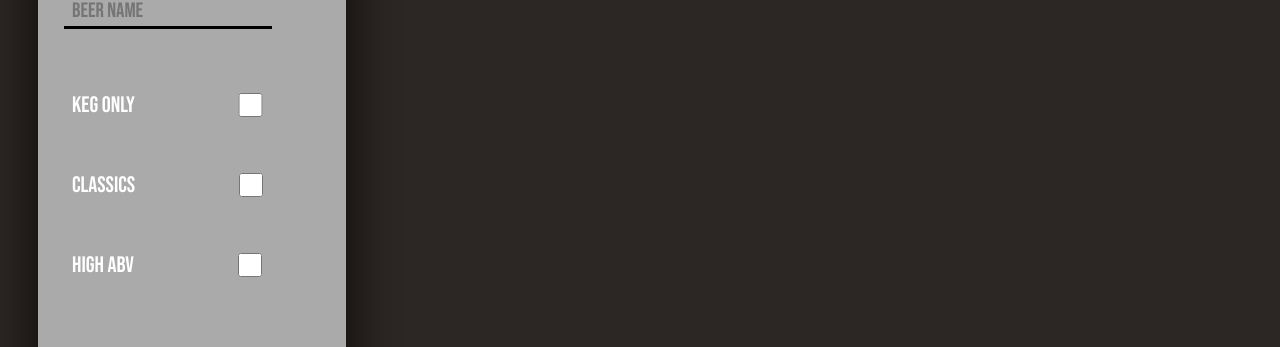
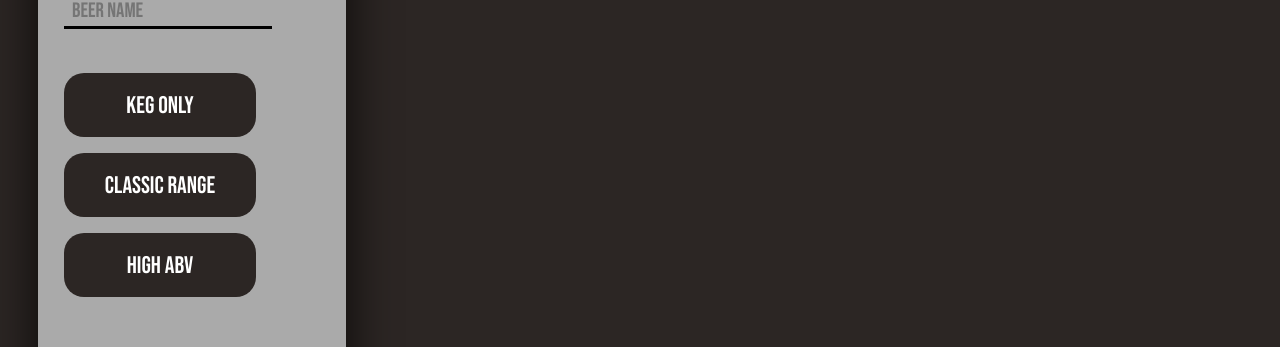
Before and after one commit to Freya-Dixon/punk-api, a React (Create React App) app: page /beers in a window 1280 px wide. Shown: the part 426-773 px from the top of the page. Built offline with nearby package versions, Linux system fonts and the light colour scheme; no server answers.

Commit message:
changed checkbox to button for better UX

```diff
--- a/src/components/BeerView/FilterSystem/FilterSystem.jsx
+++ b/src/components/BeerView/FilterSystem/FilterSystem.jsx
@@ -15,16 +15,13 @@ const FilterSystem = (props) => {
 
             <div className={styles.checkboxesWrapper}>
             <div className={styles.inputboxWrapper}>
-            <label htmlFor="" className={styles.label}>Keg Only</label>
-            <input type="checkbox" className={styles.checkbox}/>
+            <button className={styles.filterButton}>Keg Only</button>
             </div>
             <div className={styles.inputboxWrapper}>
-            <label htmlFor="" className={styles.label}>Classics </label>
-            <input type="checkbox" className={styles.checkbox}/>
+            <button className={styles.filterButton}>Classic Range</button>
             </div>
             <div className={styles.inputboxWrapper}>
-            <label htmlFor="" className={styles.label}>High ABV</label>
-            <input type="checkbox" className={styles.checkbox}/>
+            <button className={styles.filterButton}>High ABV</button>
             </div>
             </div>
 
--- a/src/components/BeerView/FilterSystem/FilterSystem.module.css
+++ b/src/components/BeerView/FilterSystem/FilterSystem.module.css
@@ -83,13 +83,12 @@
   background-color: transparent;
 }
 
-.checkbox {
-  margin: 0 auto;
-  height: 3vh;
-  width: 2vw;
-  border: transparent;
-  outline: none;
-  background-color: white;
+.filterButton {
+  width: 15vw;
+  height: 8vh;
+  border: none;
+  border-radius: 20px;
+  font-size: 1.5em;
 }
 
 .label {
--- a/src/components/BeerView/FilterSystem/FilterSystem.module.scss
+++ b/src/components/BeerView/FilterSystem/FilterSystem.module.scss
@@ -79,13 +79,12 @@
     height: 10vh;
     background-color: transparent;
 }
-.checkbox {
-    margin: 0 auto;
-    height: 3vh;
-    width: 2vw;
-    border: transparent;
-    outline: none;
-    background-color: white;
+.filterButton {
+    width: 15vw;
+    height: 8vh;
+    border: none;
+    border-radius: 20px;
+    font-size: 1.5em;
 }
 
 .label {
```
Also changed, not shown: src/components/NavBar/NavBar.jsx (line endings or trailing spaces).
